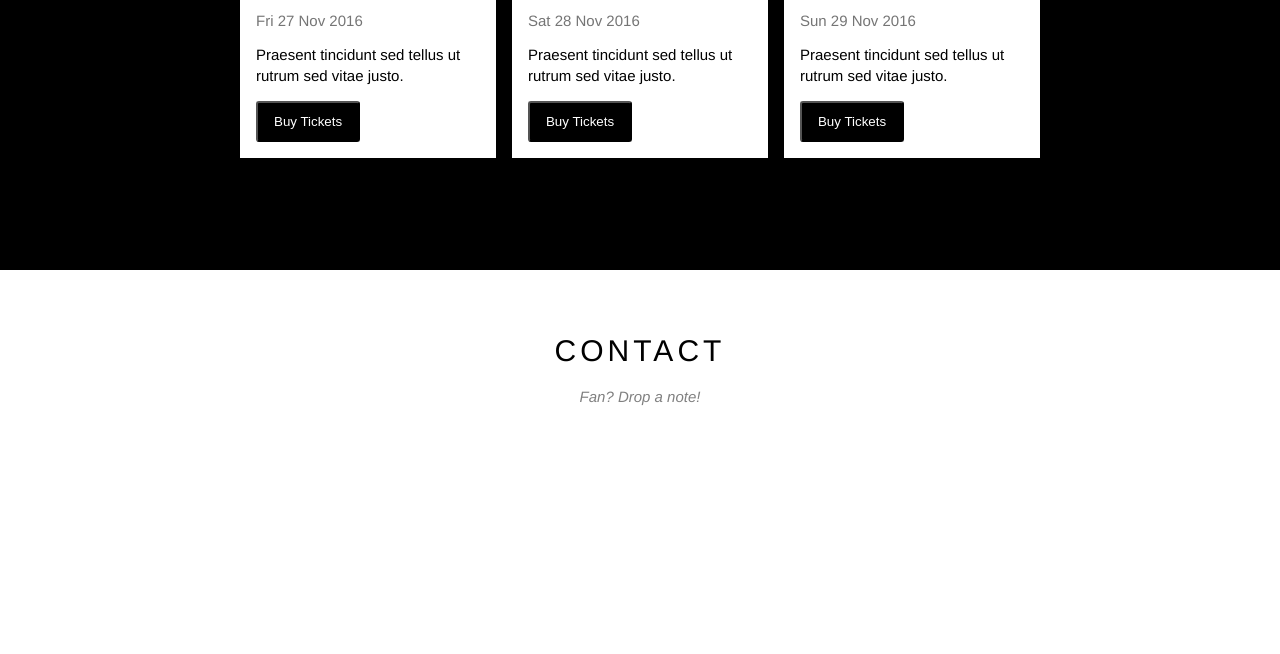
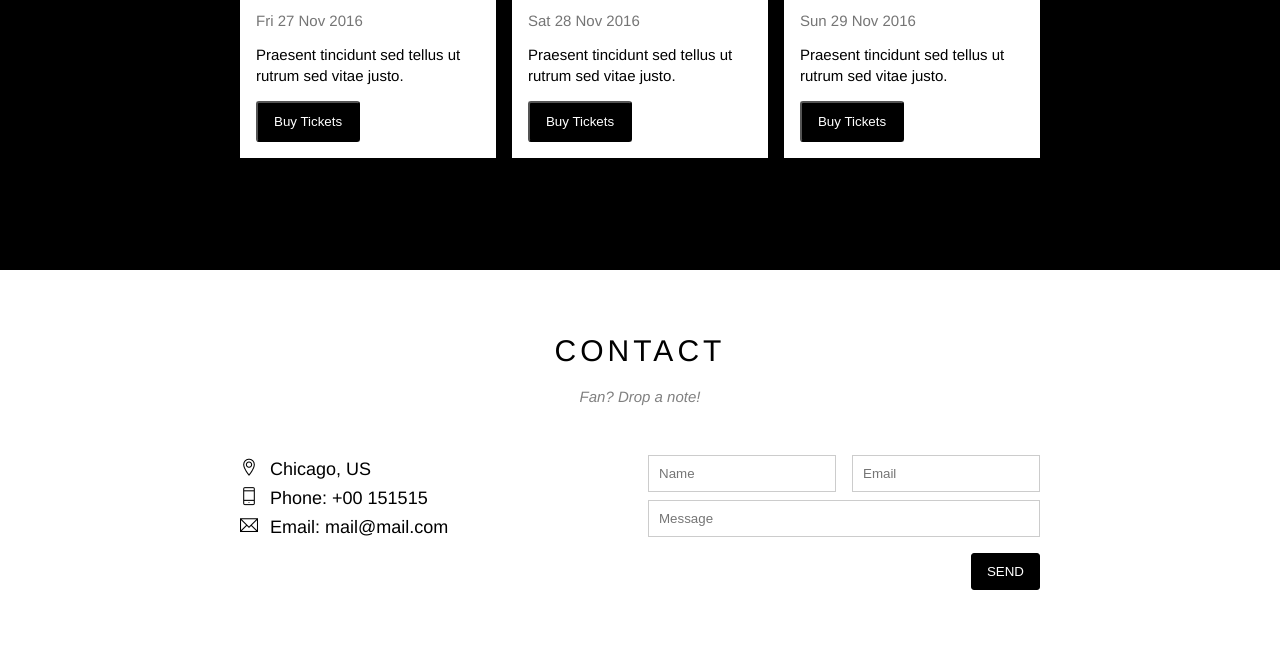
Before and after one commit to HoangPhucDucTai/FE_TheBandWeb, a plain HTML site: page index.html in a window 1280 px wide. Shown: the part 1786-2440 px from the top of the page. Before the commit the page ends 2255 px from the top, so only its background shows below. Drawn offline with Linux system fonts and the light colour scheme.

Commit message:
11:05 AM

```diff
--- a/assets/css/style.css
+++ b/assets/css/style.css
@@ -6,12 +6,48 @@
 html {
     font-family: Helvetica, Arial,sans-serif ;
 }
+/* common */
 .clear {
     clear: both;
 }
 .text-white {
     color: #fff !important;
 }
+.text-center {
+    text-align: center !important;
+}
+.mt-8 {
+    margin-top: 8px !important;
+}
+.mt-16 {
+    margin-top: 16px !important;
+}
+
+.row {
+    margin-left: -8px;
+    margin-right: -8px;
+}
+.row::after {
+    content: "";
+    display: block;
+    clear: both;
+}
+.col {
+    float: left;
+    padding-left: 8px;
+    padding-right: 8px;
+}
+.col-full {
+    width: 100%;
+}
+.col-2 {
+    width: calc(100% / 2);
+}
+.col-3 {
+    width: calc(100% / 3);
+}
+
+/* main */
 #main {
 
 }
@@ -155,11 +191,9 @@ html {
     margin-top: 48px;
     /* overflow: hidden; = class clear: both */
 }
-#content .member-item {
-    width: calc(100% / 3);
-    float:left;
+/* #content .member-item {
     text-align: center;
-}
+} */
 #content .member-name {
     font-size: 15px;
 }
@@ -208,15 +242,13 @@ html {
 }
 .places-list {
     margin-top: 32px;
-    margin-left: -8px;
-    margin-right: -8px;
     padding-bottom: 48px;
+    /* margin-left: -8px;
+    margin-right: -8px; */
 }
-.place-item {
-    float:left;
+/* .place-item {
     width: calc(100% / 3);
-    padding: 0 8px;
-}
+} */
 .place-img {
     width: 100%;
     display: block;
@@ -255,6 +287,42 @@ html {
     background-color: #ccc;
 }
 
+/* contact  */
+.contact-content {
+    margin-top: 50px;
+}
+.contact-info {
+    font-size: 18px;
+    line-height: 1.6;
+}
+.contact-info i[class*="ti-"] {
+    width: 30px;
+    display: inline-block;
+}
+.contact-form {
+    font-size: 15px;
+}
+.contact-form .form-control {
+    width: 100%;
+    padding: 10px;
+    border: 1px solid #ccc;
+}
+.contact-form .form-submit-btn {
+    background-color: #000;
+    color: white;
+    border: 1px solid black;
+    padding: 10px 15px;
+    float: right;
+    border-radius: 3px;
+}
+.form-submit-btn:hover {
+    background:#ccc     ;
+    color: #000;
+    cursor: pointer;
+}
+
+
+/* foooter */
 #footer {
 
 }
--- a/index.html
+++ b/index.html
@@ -58,20 +58,19 @@
                 <p class="about-text">
                     We have created a fictional band website. Lorem ipsum dolor sit amet, consectetur adipiscing elit, sed do eiusmod tempor incididunt ut labore et dolore magna aliqua. Ut enim ad minim veniam, quis nostrud exercitation ullamco laboris nisi ut aliquip ex ea commodo consequat. Duis aute irure dolor in reprehenderit in voluptate velit esse cillum dolore eu fugiat nulla pariatur. Excepteur sint occaecat cupidatat non proident, sunt in culpa qui officia deserunt mollit anim id est laborum consectetur adipiscing elit, sed do eiusmod tempor incididunt ut labore et dolore magna aliqua. Ut enim ad minim veniam, quis nostrud exercitation ullamco laboris nisi ut aliquip ex ea commodo consequat.
                 </p>
-                <div class="members-list">
-                    <div class="member-item">
+                <div class="row members-list">
+                    <div class="col col-3 text-center">
                         <p class="member-name">Name 1</p>
                         <img src="./assets/img/team/bandmember.jpg" alt="Name" class="member-img">
                     </div>
-                    <div class="member-item">
+                    <div class="col col-3 text-center">
                         <p class="member-name">Name 2</p>
                         <img src="./assets/img/team/bandmember.jpg" alt="Name" class="member-img">
                     </div>
-                    <div class="member-item">
+                    <div class="col col-3 text-center">
                         <p class="member-name">Name 3</p>
                         <img src="./assets/img/team/bandmember.jpg" alt="Name" class="member-img">
                     </div>
-                    <div class="clear"></div>
                 </div>
             </div>
             <!-- end about section -->
@@ -90,8 +89,8 @@
                     <!-- end ticket -->
 
                     <!-- places -->
-                    <div class="places-list">
-                        <div class="place-item">
+                    <div class="row places-list">
+                        <div class="col col-3">
                             <img src="./assets/img/places/newyork.jpg" alt="New York" class="place-img">
                             <div class="place-body">
                                 <h3 class="place-heading">New York</h3>
@@ -100,7 +99,7 @@
                                 <button class="place-buy-btn js-buy-ticket">Buy Tickets</button>
                             </div>
                         </div>
-                        <div class="place-item">
+                        <div class="col col-3">
                             <img src="./assets/img/places/paris.jpg" alt="Paris" class="place-img">
                             <div class="place-body">
                                 <h3 class="place-heading">Paris</h3>
@@ -109,7 +108,7 @@
                                 <button class="place-buy-btn js-buy-ticket">Buy Tickets</button>
                             </div>
                         </div>
-                        <div class="place-item">
+                        <div class="col col-3">
                             <img src="./assets/img/places/sanfran.jpg" alt="San Francisco" class="place-img">
                             <div class="place-body">
                                 <h3 class="place-heading">San Francisco</h3>
@@ -118,7 +117,6 @@
                                 <button class="place-buy-btn js-buy-ticket">Buy Tickets</button>
                             </div>
                         </div>
-                        <div class="clear"></div>
                     </div>
                 </div>
             </div>
@@ -128,6 +126,32 @@
             <div class="content-section">
                 <h2 class="section-heading">CONTACT</h2>
                 <p class="section-sub-heading">Fan? Drop a note!</p>
+
+                <div class="row contact-content">
+                    <div class="col col-2 contact-info">
+                        <p><i class="ti-location-pin"></i>Chicago, US</p>
+                        <p><i class="ti-mobile"></i>Phone: +00 151515</p>
+                        <p><i class="ti-email"></i>Email: mail@mail.com</p>
+                    </div>
+                    <div class="col col-2 contact-form">
+                        <form action="">
+                            <div class="row">
+                                <div class="col col-2">
+                                    <input type="text" name="" placeholder="Name" required id="" class="form-control">
+                                </div>
+                                <div class="col col-2">
+                                    <input type="email" name="" placeholder="Email" required id="" class="form-control">
+                                </div>
+                            </div>
+                            <div class="row mt-8 ">
+                                <div class="col col-full">
+                                    <input type="text" name="" placeholder="Message" required id="" class="form-control">
+                                </div>
+                            </div>
+                            <input class="form-submit-btn mt-16" type="submit" value="SEND">
+                        </form>
+                    </div>
+                </div>
             </div>
             <!-- end contact section -->
 
```
